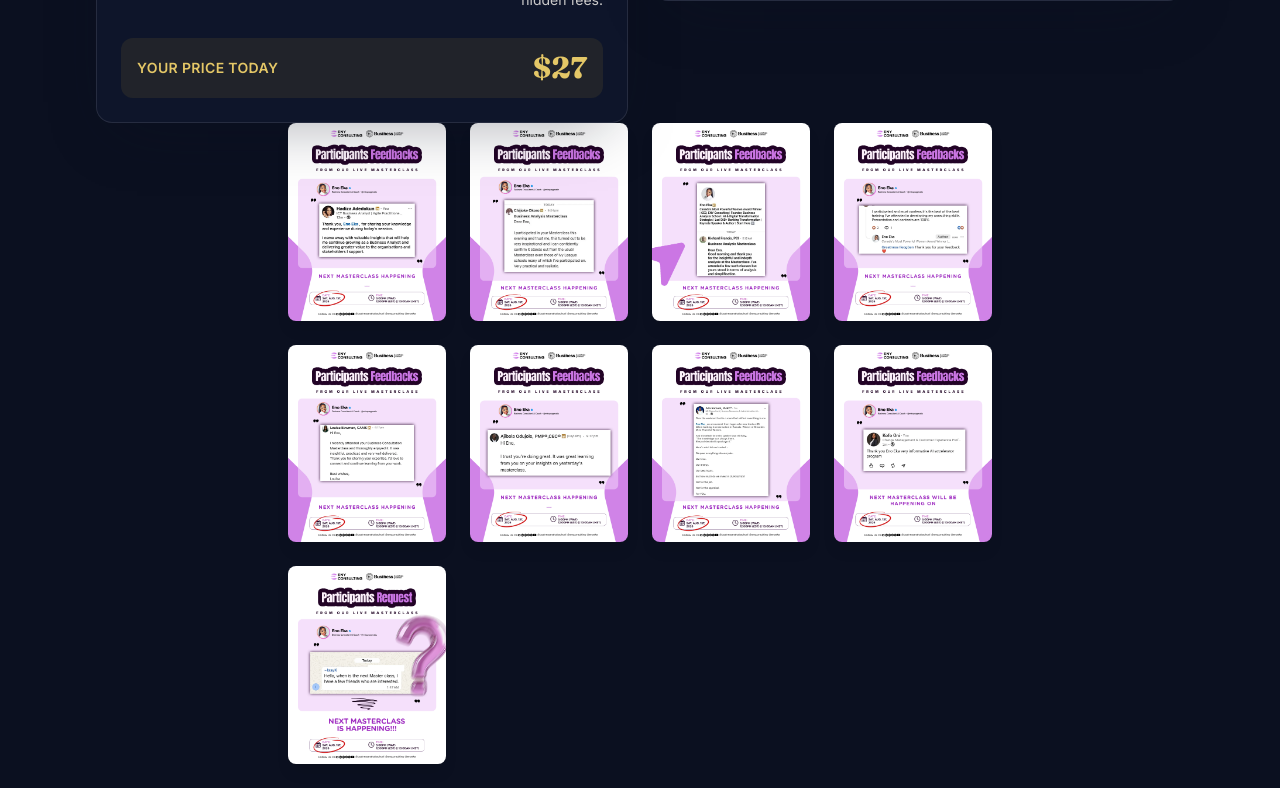
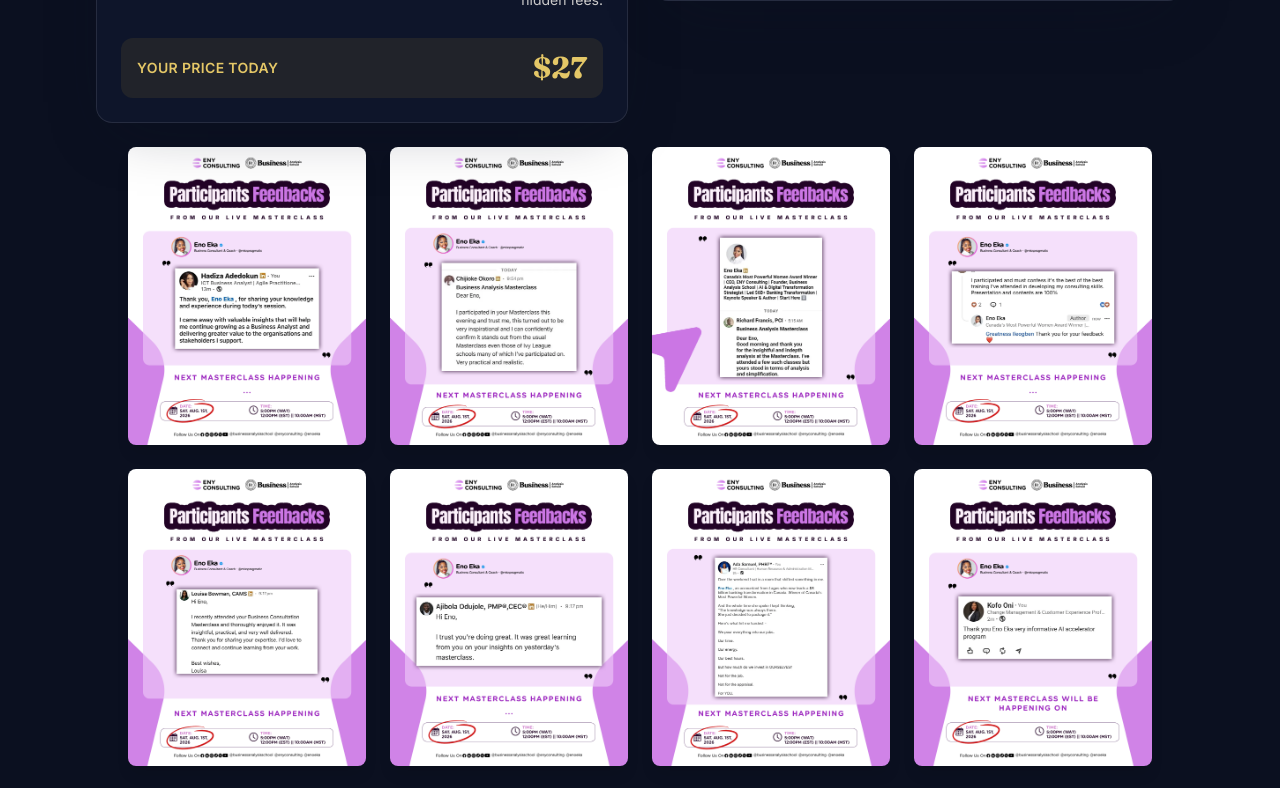
Before and after one commit to enyconsulting-dev/july-webinar-2026, a React (Vite) app in the folder frontend/: page /vip-checkout in a window 1280 px wide. Shown: the part 1160-1948 px from the top of the page. Built offline with nearby package versions, Linux system fonts and the light colour scheme; no server answers.

Commit message:
added social proof images on vip and platinum

```diff
--- a/frontend/src/pages/PlatinumCheckoutPage.tsx
+++ b/frontend/src/pages/PlatinumCheckoutPage.tsx
@@ -8,6 +8,7 @@ import { createOrder } from "../api";
 import { config } from "../config";
 import { useCurrency } from "../context/CurrencyContext";
 import SocialProofSlider from "../components/SocialProofSlider";
+import TrustBar from "../components/TrustBar";
 
 export default function PlatinumCheckoutPage() {
   const email = sessionStorage.getItem("lead_email") ?? "";
@@ -85,15 +86,30 @@ export default function PlatinumCheckoutPage() {
           </div>
         </Reveal>
 
-        {/* ---------- SOCIAL PROOF IMAGES SLIDER (BELOW TESTIMONIALS) ---------- */}
+
+
+        {/* ---------- SOCIAL PROOF IMAGES SLIDER (BELOW TESTIMONIALS) ----------
               <section className="container-narrow pb-20">
                 <Reveal>
                   <SocialProofSlider />
                 </Reveal>
               </section>
+         */}
+
 
 
       </div>
+
+      {/* ---------- TRUST ---------- */}
+            <section className="container-tight pb-20">
+              <Reveal>
+                {/* Social Proof Images Slider (Above Trust Bar) */}
+                <SocialProofSlider />
+                <div style={{ display: 'flex', flexDirection: 'column', gap: '80px' }}>
+      </div>
+
+              </Reveal>
+            </section>
     </main>
   );
 }
--- a/frontend/src/pages/VipCheckoutPage.tsx
+++ b/frontend/src/pages/VipCheckoutPage.tsx
@@ -70,12 +70,18 @@ export default function VipCheckoutPage() {
             onProceed={handleProceed}
           />
         </Reveal>
+        <div style={{ display: 'flex', flexDirection: 'column', gap: '100px' }}>
+      </div>
       </div>
 
-       {/* ---------- SOCIAL PROOF IMAGES SLIDER (BELOW TESTIMONIALS) ---------- */}
-            <section className="container-narrow pb-20">
+
+      <section className="container-tight pb-20">
               <Reveal>
+                {/* Social Proof Images Slider (Above Trust Bar) */}
                 <SocialProofSlider />
+                <div style={{ display: 'flex', flexDirection: 'column', gap: '80px' }}>
+      </div>
+
               </Reveal>
             </section>
     </main>
```
